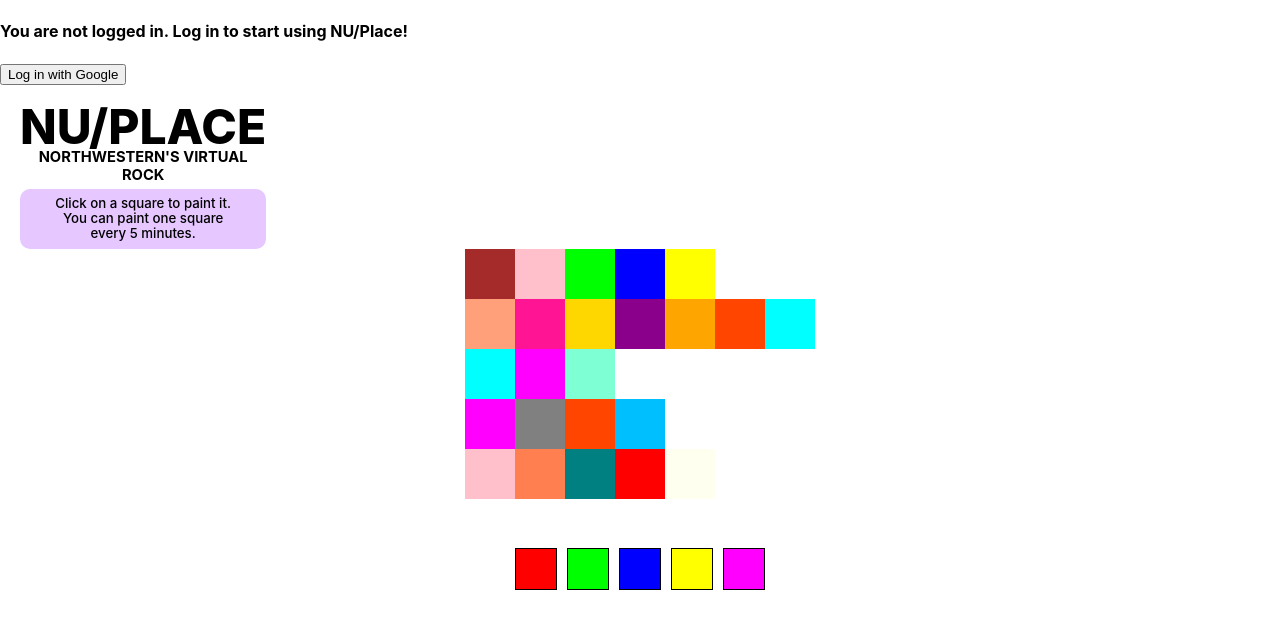
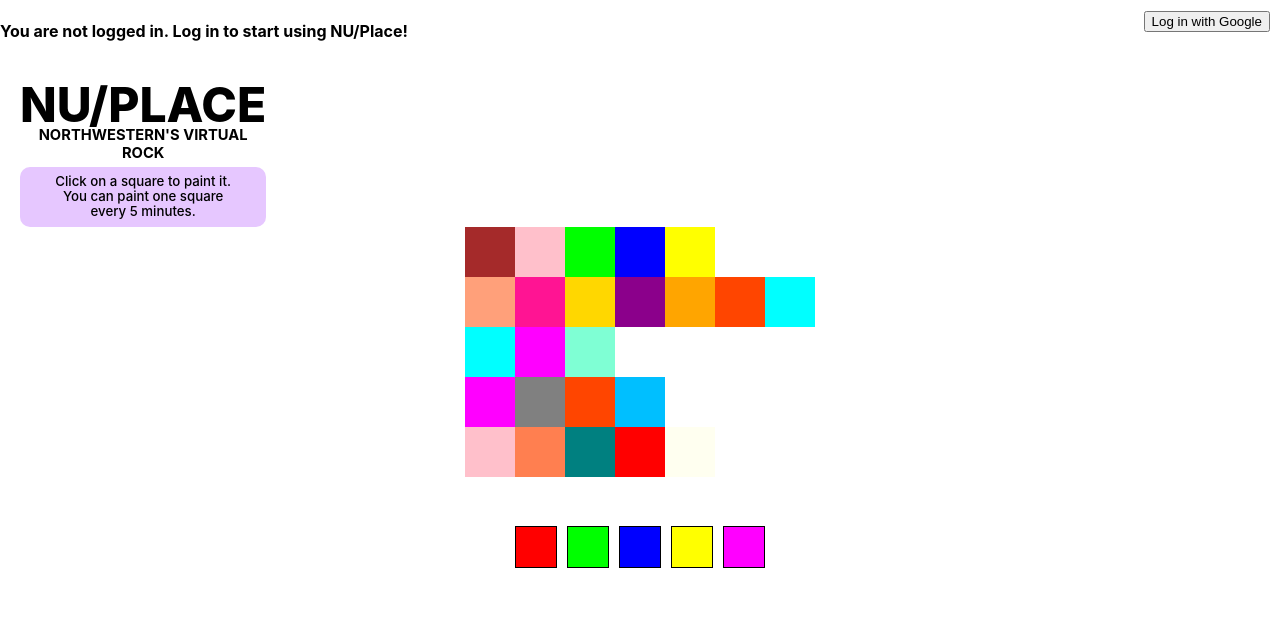
Before and after one commit to amyzliao/nu-place, a React (Create React App) app in the folder nu-place-firebase/: page / in a window 1280 px wide. Shown: the top 628 px of the page. Built offline with nearby package versions, Linux system fonts and the light colour scheme; no server answers.

Commit message:
fixed position of button

```diff
--- a/nu-place-firebase/src/App.css
+++ b/nu-place-firebase/src/App.css
@@ -47,12 +47,19 @@
     margin-top: 20px;
 }
 
-.sign-in-btn {
+/**.sign-in-btn {
     grid-column: 4 / 5;
     display: inline-block;
     float: right;
+}*/
+
+.sign-in-btn, .sign-out-btn{
+    position: absolute;
+    margin-top: 10px;
+    margin-right: 10px;
+    top: 0;
+    right: 0;
 }
-
 .top-container {
     display: inline-block;
 }
--- a/nu-place-firebase/src/App.js
+++ b/nu-place-firebase/src/App.js
@@ -14,7 +14,9 @@
       <div className = "sign-in-confirmation">
         <h4>You are signed in. Your name is { user.displayName } and your email is { user.email }. </h4>
       </div>
-      <SignOutButton/>
+      <div className = "sign-out-btn">
+        <SignOutButton/>
+      </div>
       <PixelGrid/>
     </div>
   );
@@ -24,7 +26,9 @@
   return (
     <div>
       <h4>You are not logged in. Log in to start using NU/Place!</h4>
-      <SignInButton user={ user }/>
+      <div className = "sign-in-btn">
+        <SignInButton user={ user }/>
+      </div>
       <PixelGrid/>
     </div>
   )
```
